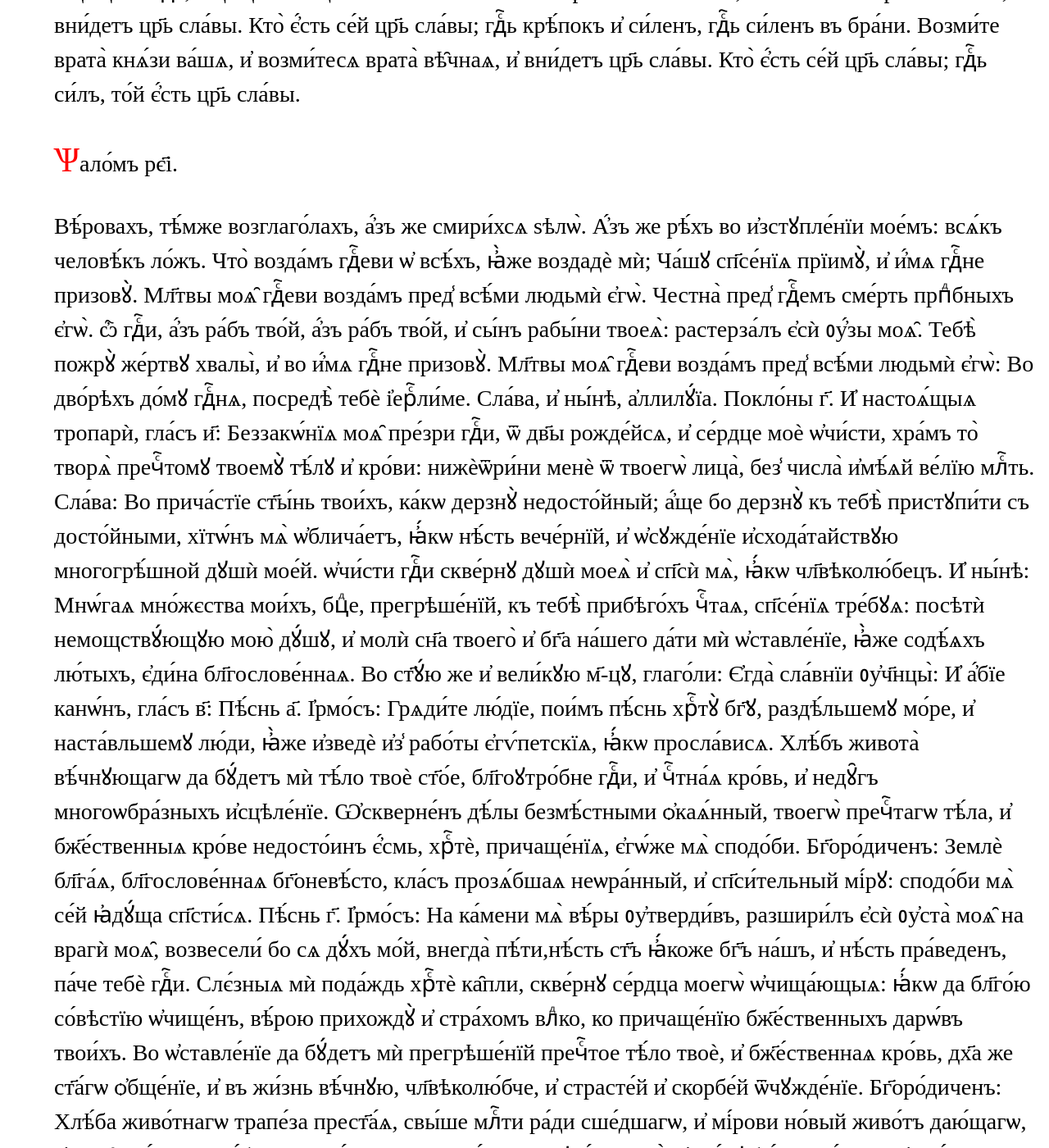
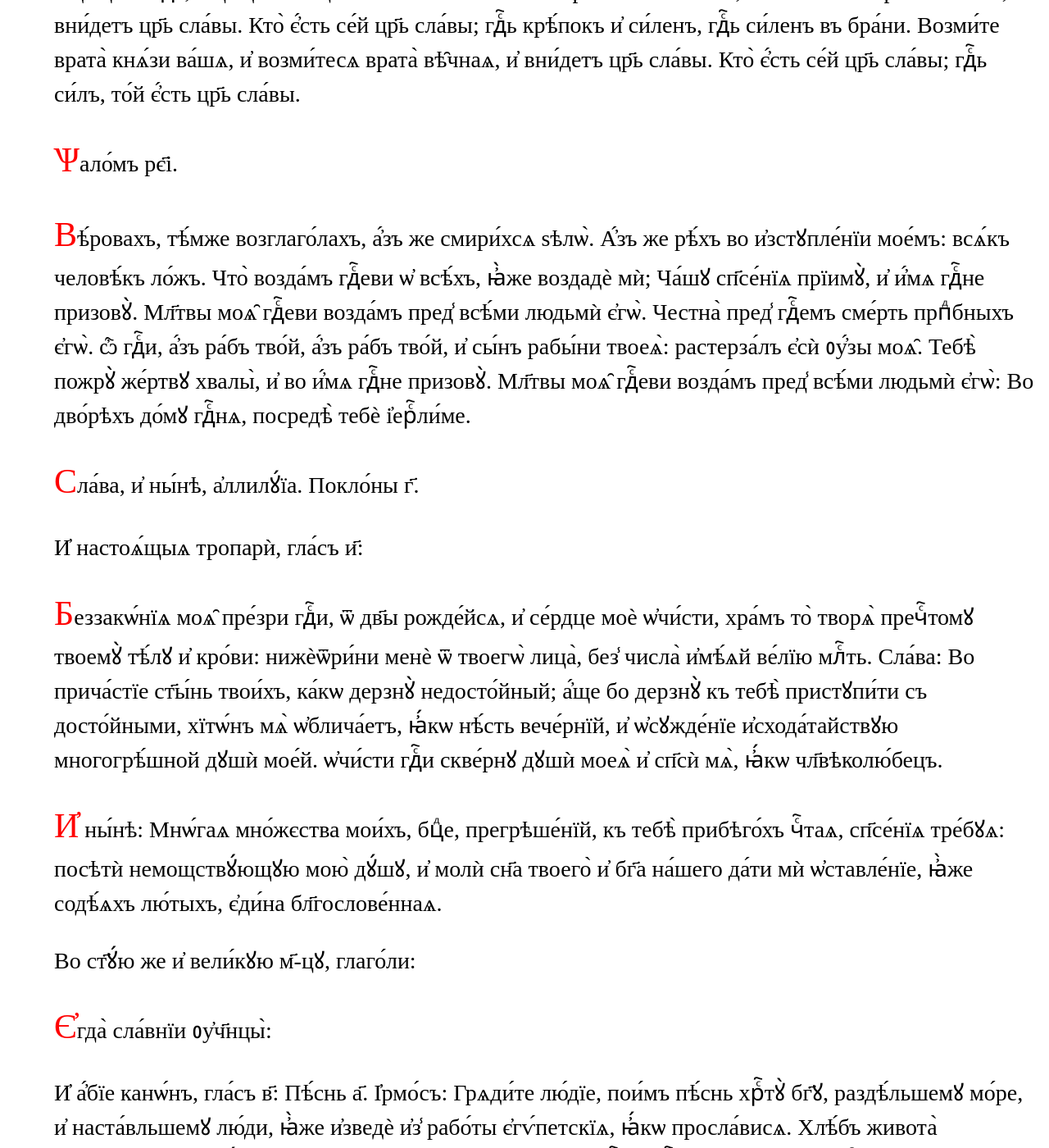
Before and after one commit to markjville/markjville.github.io, a Jekyll site: the page docs/последование-ко-причастию.html, which Jekyll copies as it is, in a window 1280 px wide and 1400 px high, scrolled down 1170 px. Shown: the whole window at 82% size. Built offline with Jekyll 4.4.1, drawn with Linux system fonts in a browser that asks for light colours; some web fonts are replaced; comment, search, counter and statistics services are not loaded; some of the changed text lies outside the part shown.

Commit message:
Update последование-ко-причастию.html

```diff
--- a/docs/последование-ко-причастию.html
+++ b/docs/последование-ко-причастию.html
@@ -63,7 +63,7 @@ p::first-letter {
 и҆ вни́детъ цр҃ь сла́вы. Кто̀ є҆́сть се́й цр҃ь сла́вы; гдⷭ҇ь си́лъ, то́й
 є҆́сть цр҃ь сла́вы.</p>
 <p>Ѱало́мъ рє҃і.</p>
-Вѣ́ровахъ, тѣ́мже возглаго́лахъ, а҆́зъ же смири́хсѧ ѕѣлѡ̀. А҆́зъ же
+<p>Вѣ́ровахъ, тѣ́мже возглаго́лахъ, а҆́зъ же смири́хсѧ ѕѣлѡ̀. А҆́зъ же
 рѣ́хъ во и҆зстꙋпле́нїи мое́мъ: всѧ́къ человѣ́къ ло́жъ. Что̀
 возда́мъ гдⷭ҇еви ѡ҆ всѣ́хъ, ꙗ҆̀же воздадѐ мѝ; Ча́шꙋ сп҃се́нїѧ прїимꙋ̀,
 и҆ и҆́мѧ гдⷭ҇не призовꙋ̀. Мл҃твы моѧ̑ гдⷭ҇еви возда́мъ пред̾ всѣ́ми
@@ -71,24 +71,26 @@ p::first-letter {
 а҆́зъ ра́бъ тво́й, а҆́зъ ра́бъ тво́й, и҆ сы́нъ рабы́ни твоеѧ̀: растерза́лъ
 є҆сѝ ᲂу҆́зы моѧ̑. Тебѣ̀ пожрꙋ̀ же́ртвꙋ хвалы̀, и҆ во и҆́мѧ гдⷭ҇не
 призовꙋ̀. Мл҃твы моѧ̑ гдⷭ҇еви возда́мъ пред̾ всѣ́ми людьмѝ є҆гѡ̀:
-Во дво́рѣхъ до́мꙋ гдⷭ҇нѧ, посредѣ̀ тебѐ і҆ерⷭ҇ли́ме.
-Сла́ва, и҆ ны́нѣ, а҆ллилꙋ́їа. Покло́ны г҃.
+Во дво́рѣхъ до́мꙋ гдⷭ҇нѧ, посредѣ̀ тебѐ і҆ерⷭ҇ли́ме.</p>
+<p>Сла́ва, и҆ ны́нѣ, а҆ллилꙋ́їа. Покло́ны г҃.</p>
 
 И҆ настоѧ́щыѧ тропарѝ, гла́съ и҃:
-Беззакѡ́нїѧ моѧ̑ пре́зри гдⷭ҇и, ѿ дв҃ы рожде́йсѧ, и҆ се́рдце моѐ
+
+<p>Беззакѡ́нїѧ моѧ̑ пре́зри гдⷭ҇и, ѿ дв҃ы рожде́йсѧ, и҆ се́рдце моѐ
 ѡ҆чи́сти, хра́мъ то̀ творѧ̀ пречⷭ҇томꙋ твоемꙋ̀ тѣ́лꙋ и҆ кро́ви: нижѐѿри́ни менѐ ѿ твоегѡ̀ лица̀, без̾ числа̀ и҆мѣ́ѧй ве́лїю млⷭ҇ть.
 Сла́ва: Во прича́стїе ст҃ы́нь твои́хъ, ка́кѡ дерзнꙋ̀ недосто́йный;
 а҆́ще бо дерзнꙋ̀ къ тебѣ̀ пристꙋпи́ти съ досто́йными, хїтѡ́нъ мѧ̀
 ѡ҆блича́етъ, ꙗ҆́кѡ нѣ́сть вече́рнїй, и҆ ѡ҆сꙋжде́нїе и҆схода́тайствꙋю
 многогрѣ́шной дꙋшѝ мое́й. ѡ҆чи́сти гдⷭ҇и скве́рнꙋ дꙋшѝ моеѧ̀ и҆
-сп҃сѝ мѧ̀, ꙗ҆́кѡ чл҃вѣколю́бецъ.
+сп҃сѝ мѧ̀, ꙗ҆́кѡ чл҃вѣколю́бецъ.</p>
 
-И҆ ны́нѣ: Мнѡ́гаѧ мно́жєства мои́хъ, бцⷣе, прегрѣше́нїй, къ тебѣ̀
+<p>И҆ ны́нѣ: Мнѡ́гаѧ мно́жєства мои́хъ, бцⷣе, прегрѣше́нїй, къ тебѣ̀
 прибѣго́хъ чⷭ҇таѧ, сп҃се́нїѧ тре́бꙋѧ: посѣтѝ немощствꙋ́ющꙋю мою̀
 дꙋ́шꙋ, и҆ молѝ сн҃а твоего̀ и҆ бг҃а на́шего да́ти мѝ ѡ҆ставле́нїе,
-ꙗ҆̀же содѣ́ѧхъ лю́тыхъ, є҆ди́на бл҃гослове́ннаѧ.
+ꙗ҆̀же содѣ́ѧхъ лю́тыхъ, є҆ди́на бл҃гослове́ннаѧ.</p>
+
 Во ст҃ꙋ́ю же и҆ вели́кꙋю м҃-цꙋ, глаго́ли:
-Є҆гда̀ сла́внїи ᲂу҆ч҃нцы̀:
+<p>Є҆гда̀ сла́внїи ᲂу҆ч҃нцы̀:</p>
 
 И҆ а҆́бїе канѡ́нъ, гла́съ в҃:
 Пѣ́снь а҃.
```
